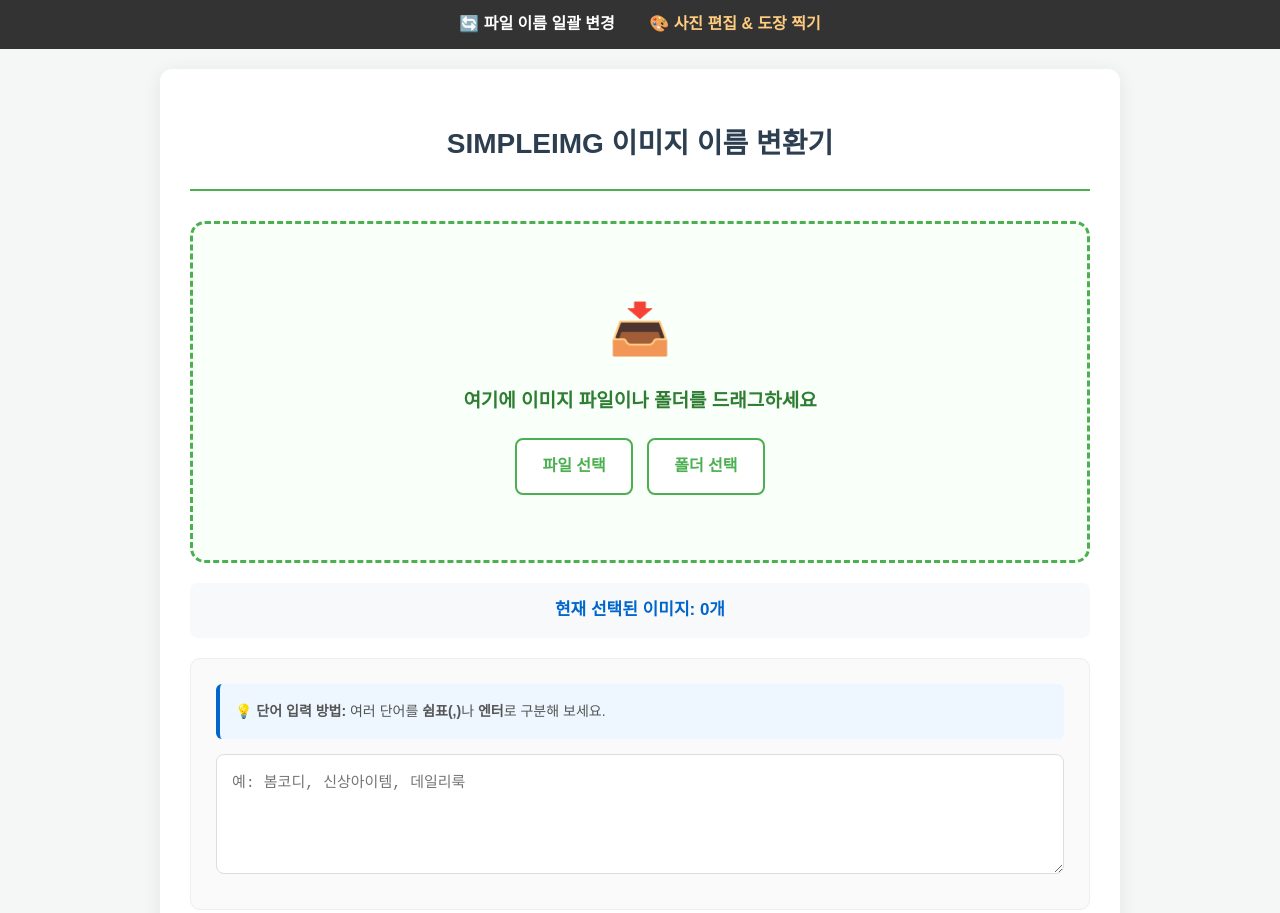
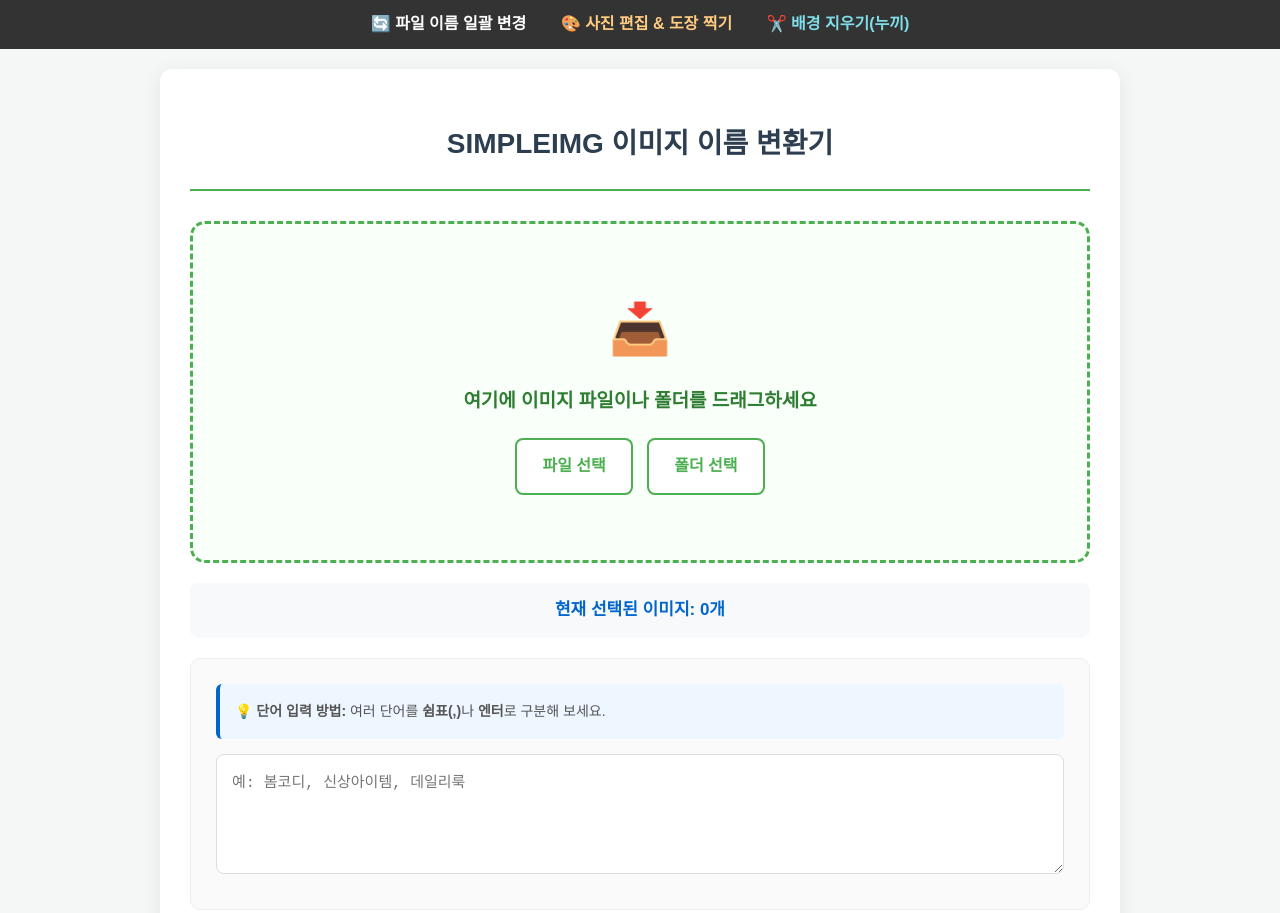
Before and after one commit to lithium7887-max/filename, a plain HTML site: page index.html in a window 1280 px wide. Shown: the top 913 px of the page. Drawn offline with nearby package versions, Linux system fonts and the light colour scheme.

Commit message:
Update index.html

```diff
--- a/index.html
+++ b/index.html
@@ -61,7 +61,9 @@
 <div style="text-align: center; padding: 10px; background-color: #333; margin-bottom: 20px;">
     <a href="index.html" style="color: white; text-decoration: none; margin: 0 15px; font-weight: bold;">🔄 파일 이름 일괄 변경</a>
     <a href="editor.html" style="color: #ffcc80; text-decoration: none; margin: 0 15px; font-weight: bold;">🎨 사진 편집 & 도장 찍기</a>
+    <a href="nuki.html" style="color: #80deea; text-decoration: none; margin: 0 15px; font-weight: bold;">✂️ 배경 지우기(누끼)</a>
 </div>
+
 <div class="container">
     <header>
         <h1>SIMPLEIMG 이미지 이름 변환기</h1>
@@ -161,7 +163,6 @@
 </footer>
 
 <script>
-    // 기존 스크립트 코드 (JSZip, FileSaver 기능 등) 유지
     let files = [];
     const fileStatus = document.getElementById('fileStatus');
     const resetBtn = document.getElementById('resetBtn');
```
